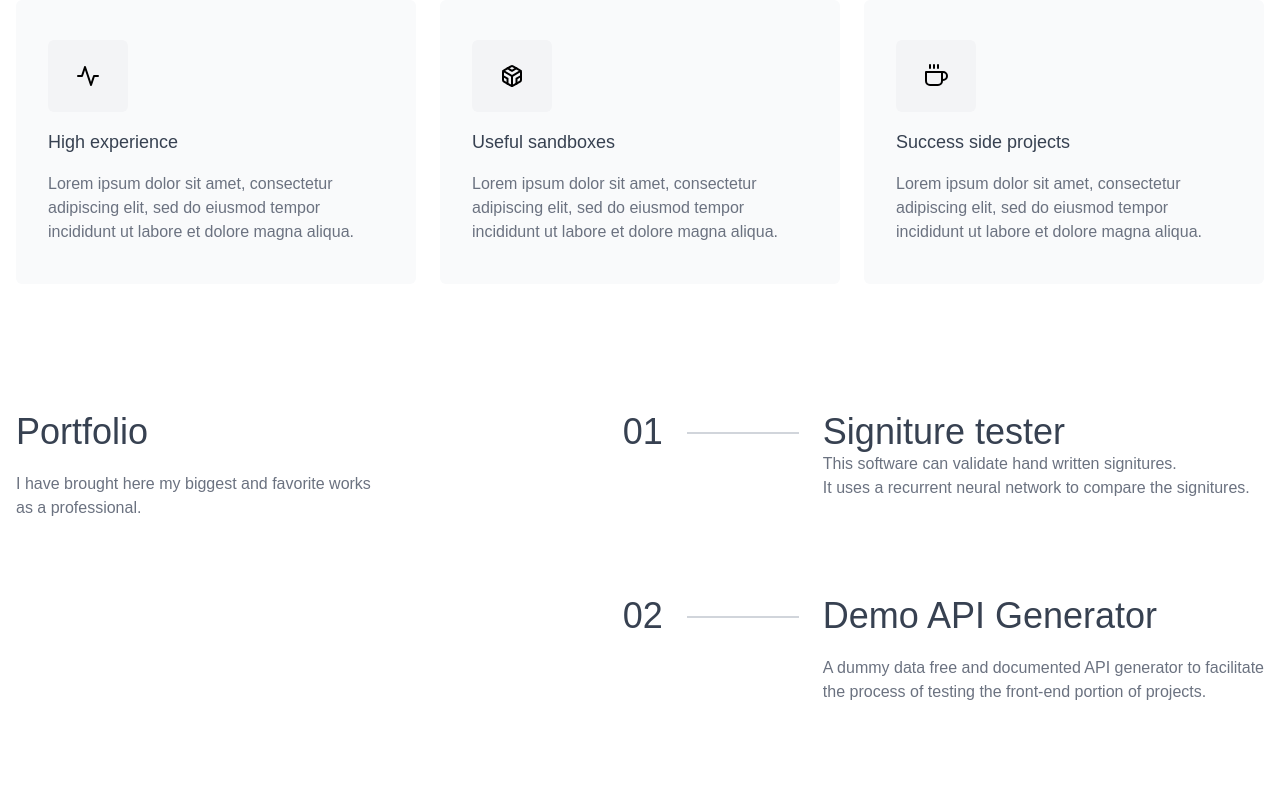
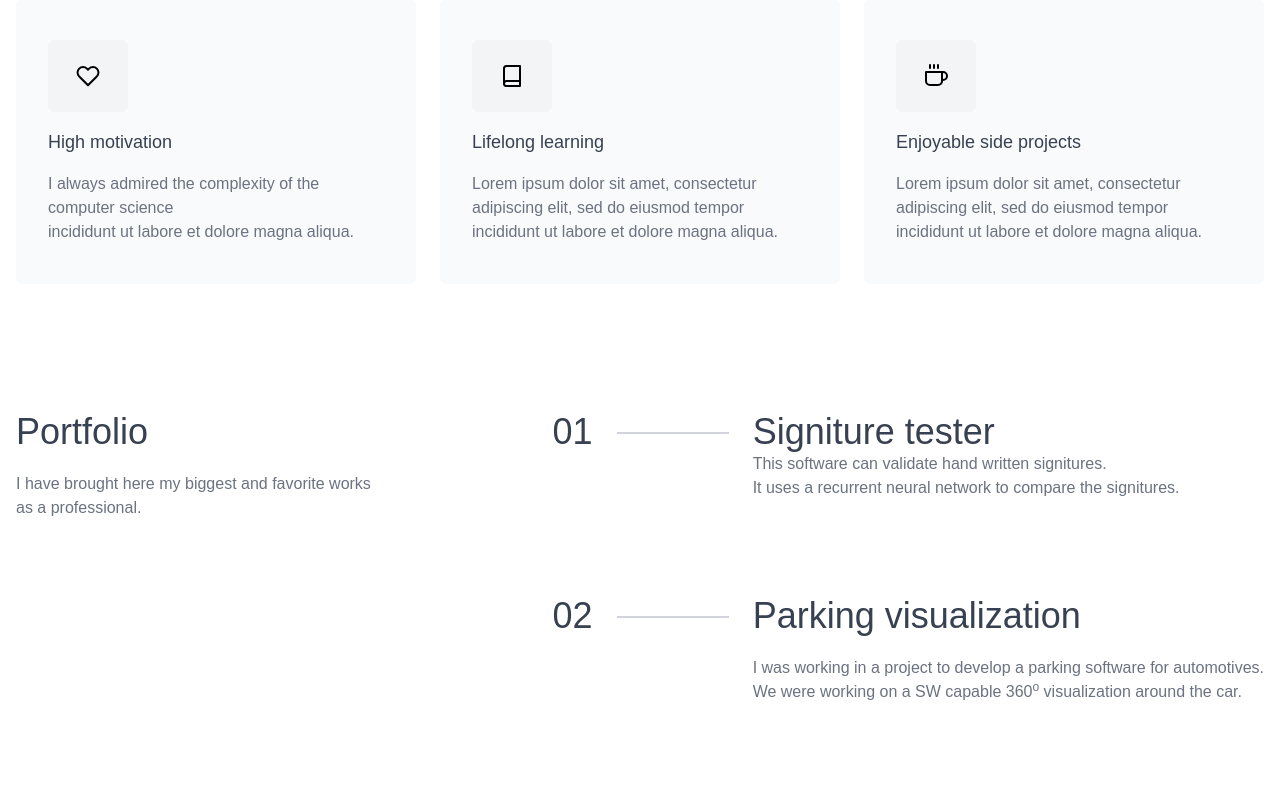
Before and after one commit to pacsinta/MyPage, a Next.js app: page / in a window 1280 px wide. Shown: the part 1120-1920 px from the top of the page. Built offline with nearby package versions, Linux system fonts and the light colour scheme.

Commit message:
Update page

```diff
--- a/app/page.tsx
+++ b/app/page.tsx
@@ -27,16 +27,19 @@ export default function Home() {
           <div className="grid grid-cols-1 md:grid-cols-2 lg:grid-cols-3 gap-6">
             <div className="bg-gray-50 px-8 py-10 rounded-md">
               <div className="w-20 py-6 flex justify-center bg-gray-100 rounded-md mb-4">
-                <i data-feather="activity"></i>
+                <i data-feather="heart"></i>
               </div>
-              <h4 className="font-medium text-gray-700 text-lg mb-4">High experience</h4>
-              <p className="font-normal text-gray-500 text-md">Lorem ipsum dolor sit amet, consectetur <br /> adipiscing elit, sed do eiusmod tempor <br /> incididunt ut labore et dolore magna aliqua.</p>
+              <h4 className="font-medium text-gray-700 text-lg mb-4">High motivation</h4>
+              <p className="font-normal text-gray-500 text-md">
+                I always admired the complexity of the<br />
+                computer science <br />
+                incididunt ut labore et dolore magna aliqua.</p>
             </div>
             <div className="bg-gray-50 px-8 py-10 rounded-md">
               <div className="w-20 py-6 flex justify-center bg-gray-100 rounded-md mb-4">
-                <i data-feather="codesandbox"></i>
+                <i data-feather="book"></i>
               </div>
-              <h4 className="font-medium text-gray-700 text-lg mb-4">Useful sandboxes</h4>
+              <h4 className="font-medium text-gray-700 text-lg mb-4">Lifelong learning</h4>
               <p className="font-normal text-gray-500 text-md">Lorem ipsum dolor sit amet, consectetur <br /> adipiscing elit, sed do eiusmod tempor <br /> incididunt ut labore et dolore magna aliqua.</p>
             </div>
 
@@ -45,8 +48,7 @@ export default function Home() {
                 <i data-feather="coffee"></i>
               </div>
 
-              <h4 className="font-medium text-gray-700 text-lg mb-4">Success side projects</h4>
-
+              <h4 className="font-medium text-gray-700 text-lg mb-4">Enjoyable side projects</h4>
               <p className="font-normal text-gray-500 text-md">Lorem ipsum dolor sit amet, consectetur <br /> adipiscing elit, sed do eiusmod tempor <br /> incididunt ut labore et dolore magna aliqua.</p>
             </div>
           </div>
@@ -87,9 +89,11 @@ export default function Home() {
                 <span className="w-28 h-0.5 bg-gray-300 mt-5"></span>
 
                 <div>
-                  <h1 className="font-normal text-gray-700 text-3xl md:text-4xl mb-5">Demo API Generator</h1>
+                  <h1 className="font-normal text-gray-700 text-3xl md:text-4xl mb-5">Parking visualization</h1>
 
-                  <p className="font-normal text-gray-500 text-sm md:text-base">A dummy data free and documented API generator to facilitate <br /> the process of testing the front-end portion of projects.</p>
+                  <p className="font-normal text-gray-500 text-sm md:text-base">
+                    I was working in a project to develop a parking software for automotives. <br />
+                    We were working on a SW capable 360<sup>o</sup> visualization around the car. </p>
                 </div>
               </div>
 
@@ -101,7 +105,7 @@ export default function Home() {
                 <div>
                   <a href="https://github.com/pacsinta/WebHookUpdates" className="font-normal text-gray-700 text-3xl md:text-4xl mb-5">Webhook updates</a>
 
-                  <p className="font-normal text-gray-500 text-sm md:text-base">This software contains a </p>
+                  <p className="font-normal text-gray-500 text-sm md:text-base">I created a  </p>
                 </div>
               </div>
             </div>
```
